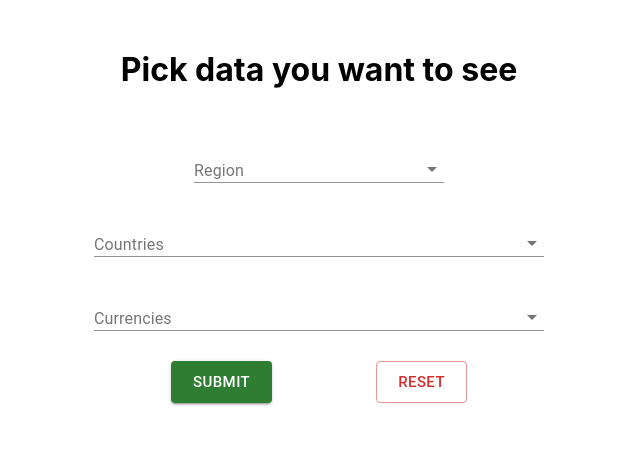
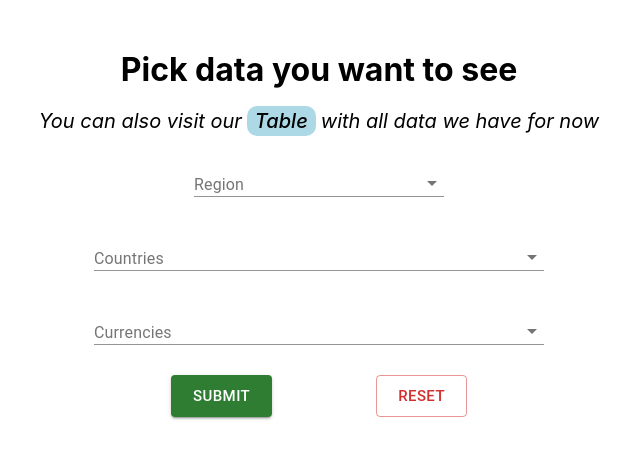
Before and after one commit to semDart/testing_task, a React (Create React App) app in the folder frontend/: page / in a window 1280 px wide. Shown: the top 458 px of the page, without its empty margins (321-961 px from the left). Built offline with nearby package versions, Linux system fonts and the light colour scheme.

Commit message:
remove private routing

```diff
--- a/frontend/src/App.tsx
+++ b/frontend/src/App.tsx
@@ -1,16 +1,11 @@
 import React, { useEffect } from "react";
 import { Routes, Route, Navigate } from "react-router-dom";
-import { useAppDispatch, useAppSelector } from "./store/hooks";
+import { useAppDispatch } from "./store/hooks";
 import { getTravelsData } from "./reducers/travelsTableReducer";
-import PrivateRoute from "./ProtectedRoutes/PrivateRoute";
 import { TravelFormPage } from "./pages/TravelFormPage";
 import { TravelTablePage } from "./pages/TravelTablePage";
 
 const App = () => {
-  const selectedDataConfirmed = useAppSelector(
-    (state) => state.travelsForm.selectedDataConfirmed
-  );
-
   const dispatch = useAppDispatch();
 
   useEffect(() => {
@@ -22,14 +17,7 @@ const App = () => {
       <Routes>
         <Route path="/" element={<TravelFormPage />} />
 
-        <Route
-          path="/table"
-          element={
-            <PrivateRoute condition={selectedDataConfirmed} rediractingPath="/">
-              <TravelTablePage />
-            </PrivateRoute>
-          }
-        />
+        <Route path="/table" element={<TravelTablePage />} />
 
         <Route path="*" element={<Navigate to="/" />} />
       </Routes>
--- a/frontend/src/ProtectedRoutes/PrivateRoute.tsx
+++ /dev/null
@@ -1,15 +0,0 @@
-import { Navigate } from "react-router-dom";
-
-type PrivateRouteProps = {
-  children: React.ReactNode;
-  condition: boolean;
-  rediractingPath: string;
-};
-
-const PrivateRoute = (props: PrivateRouteProps) => {
-  const { children, condition, rediractingPath } = props;
-
-  return <>{condition ? children : <Navigate to={rediractingPath} />}</>;
-};
-
-export default PrivateRoute;
--- a/frontend/src/components/TravelForm/TravelForm.styles.js
+++ b/frontend/src/components/TravelForm/TravelForm.styles.js
@@ -6,7 +6,21 @@ export const useStyles = makeStyles({
   },
   form_title: {
     marginTop: "50px",
-    marginBottom: "50px",
+    marginBottom: "20px",
+  },
+  form_description: {
+    fontSize: "20px",
+    fontStyle: "italic",
+  },
+  description_link: {
+    padding: "3px 8px",
+    marginLeft: "5px",
+    marginRight: "5px",
+    textDecoration: "none",
+    fontWeight: "500",
+    borderRadius: "10px",
+    color: "inherit",
+    backgroundColor: "lightblue",
   },
   form_container: {
     display: "flex",
--- a/frontend/src/components/TravelForm/TravelForm.tsx
+++ b/frontend/src/components/TravelForm/TravelForm.tsx
@@ -1,5 +1,5 @@
 import React, { useEffect, useMemo, useState } from "react";
-import { useNavigate } from "react-router-dom";
+import { Link, useNavigate } from "react-router-dom";
 import {
   saveSelectedData,
   separateDataByProperty,
@@ -102,6 +102,13 @@ const TravelForm = () => {
   return (
     <div className={classes.main_container}>
       <h1 className={classes.form_title}>Pick data you want to see</h1>
+      <p className={classes.form_description}>
+        You can also visit our
+        <Link to="/table" className={classes.description_link}>
+          Table
+        </Link>
+        with all data we have for now
+      </p>
 
       <form onSubmit={handleSubmitForm} className={classes.form_container}>
         <Autocomplete
```
